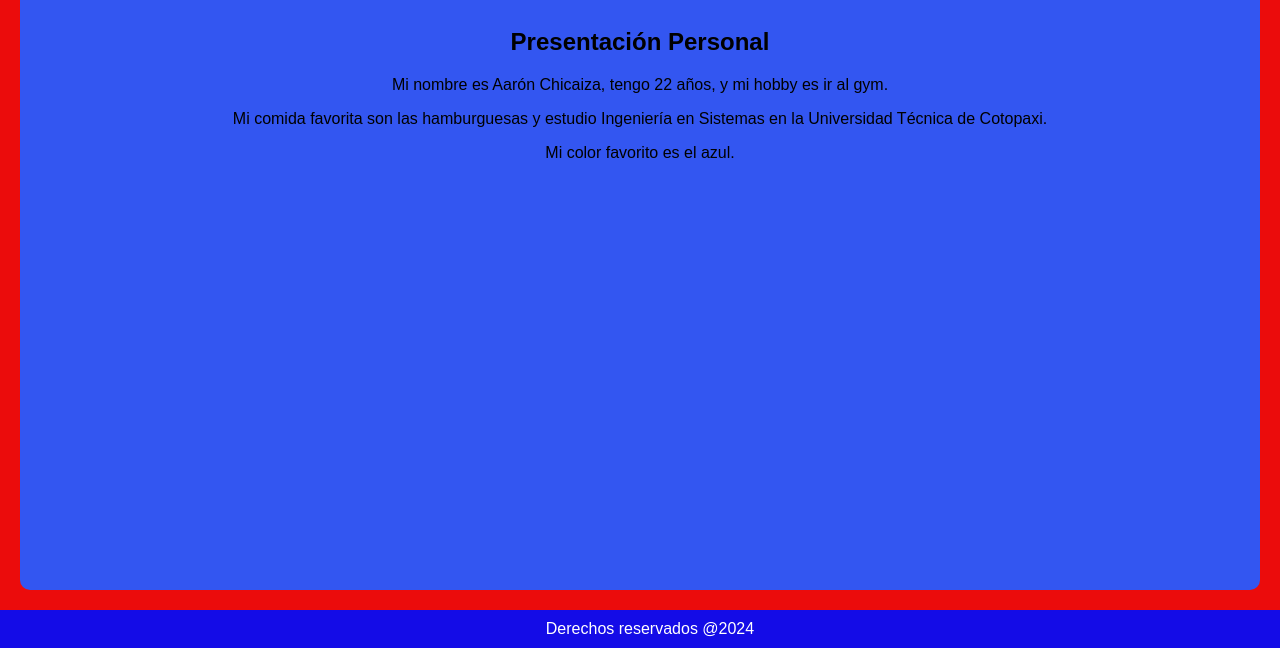
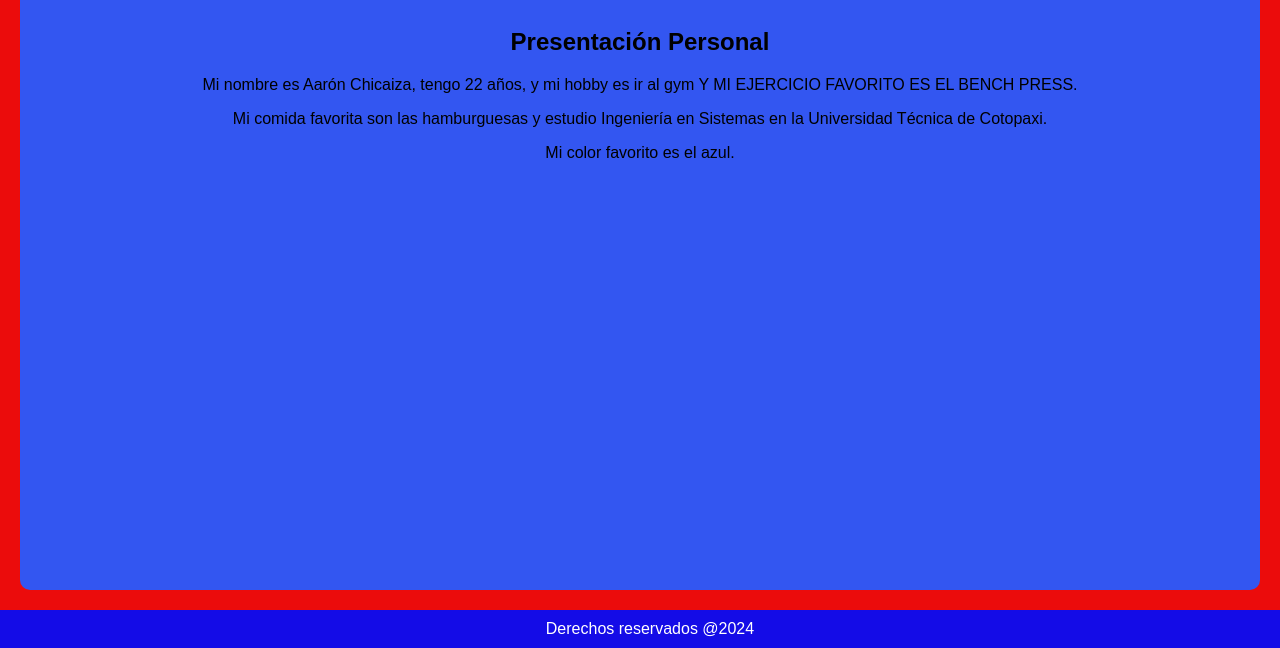
Before and after one commit to AaronChicaiza/Repositorio1, a plain HTML site: page index.html in a window 1280 px wide. Shown: the part 152-800 px from the top of the page. Drawn offline with Linux system fonts and the light colour scheme.

Commit message:
first coming

```diff
--- a/index.html
+++ b/index.html
@@ -21,7 +21,7 @@
     <main>
         <div>
             <h2>Presentación Personal</h2>
-            <p>Mi nombre es Aarón Chicaiza, tengo 22 años, y mi hobby es ir al gym.</p>
+            <p>Mi nombre es Aarón Chicaiza, tengo 22 años, y mi hobby es ir al gym Y MI EJERCICIO FAVORITO ES EL BENCH PRESS.</p>
             <p>Mi comida favorita son las hamburguesas y estudio Ingeniería en Sistemas en la Universidad Técnica de Cotopaxi.</p>
             <p>Mi color favorito es el azul.</p>
             <img src="img.png" alt="Imagen de Aarón" class="profile-img">
```
